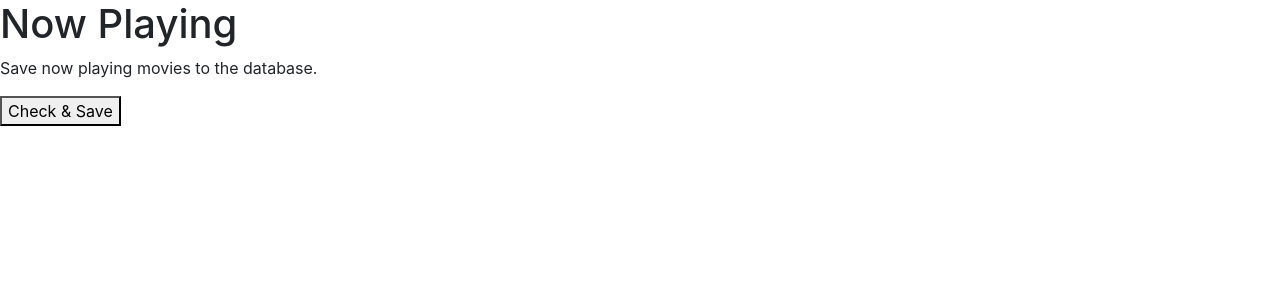
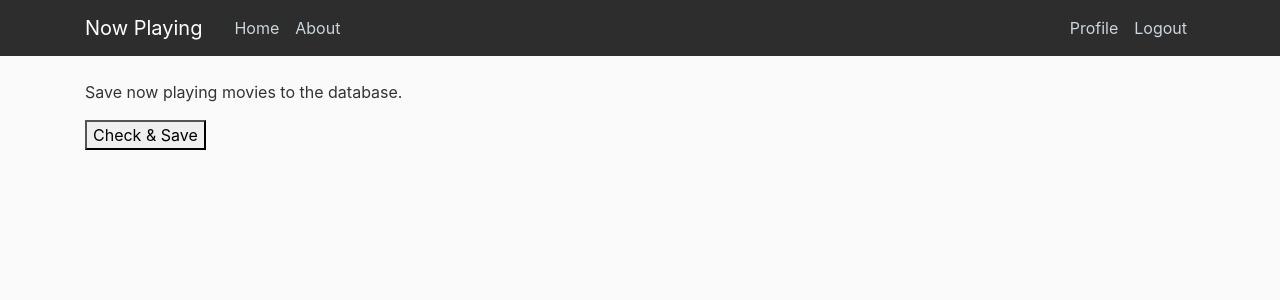
Before and after one commit to 4lm/trailer, a Django app: page /playing/ in a window 1280 px wide. Shown: the top 300 px of the page. Run offline with Django 3.2, Linux system fonts and the light colour scheme; the visitor is signed in with stand-in values (Sample User, id 1); some libraries are stand-ins or nearby versions.

Commit message:
Add nav bar

```diff
--- a/trailerapp/static/trailerapp/css/styles.css
+++ b/trailerapp/static/trailerapp/css/styles.css
@@ -1,3 +1,41 @@
+body {
+    background: #fafafa;
+    color: #333333;
+    margin-top: 5rem;
+}
+
+h1, h2, h3, h4, h5, h6 {
+    color: #444444;
+}
+
+ul {
+    margin: 0;
+}
+
+.bg-steel {
+    background-color: #2d2d2d;
+}
+
+.content-section {
+    background: #ffffff;
+    padding: 10px 20px;
+    border: 1px solid #dddddd;
+    border-radius: 3px;
+    margin-bottom: 20px;
+}
+
 .film-item {
     padding-bottom: 1rem;
 }
+
+.site-header .navbar-nav .nav-link {
+    color: #cbd5db;
+}
+
+.site-header .navbar-nav .nav-link:hover {
+    color: #ffffff;
+}
+
+.site-header .navbar-nav .nav-link.active {
+    font-weight: 500;
+}
--- a/trailerapp/templates/trailerapp/base.html
+++ b/trailerapp/templates/trailerapp/base.html
@@ -7,7 +7,6 @@
     {% load bootstrap4 %}
     {# Load CSS and JavaScript #}
     {% bootstrap_css %}
-    {% bootstrap_javascript jquery='full' %}
     <!-- Font Awesome CSS -->
     <link href="https://maxcdn.bootstrapcdn.com/font-awesome/4.7.0/css/font-awesome.min.css"
           rel="stylesheet"
@@ -22,12 +21,44 @@
     </title>
 </head>
 <body>
-<h1>{{ page_title }}</h1>
-
-{# Display django.contrib.messages as Bootstrap alerts #}
-{% bootstrap_messages %}
-
-{% block content %}{% endblock %}
+<header class="site-header">
+    <nav class="navbar navbar-expand-md navbar-dark bg-steel fixed-top">
+        <div class="container">
+            <a class="navbar-brand mr-4" href="{% url 'trailerapp:film-list' %}">{{ page_title }}</a>
+            <button class="navbar-toggler" type="button" data-toggle="collapse" data-target="#navbarToggle"
+                    aria-controls="navbarToggle"
+                    aria-expanded="false" aria-label="Toggle navigation">
+                <span class="navbar-toggler-icon"></span>
+            </button>
+            <div class="collapse navbar-collapse" id="navbarToggle">
+                <div class="navbar-nav mr-auto">
+                    <a class="nav-item nav-link" href="{% url 'trailerapp:film-list' %}">Home</a>
+                    <a class="nav-item nav-link" href="#">About</a>
+                </div>
+                <!-- Navbar Right Side -->
+                <div class="navbar-nav">
+                    {% if user.is_authenticated %}
+                        <a class="nav-item nav-link" href="#">Profile</a>
+                        <a class="nav-item nav-link" href="#">Logout</a>
+                    {% else %}
+                        <a class="nav-item nav-link" href="#">Login</a>
+                        <a class="nav-item nav-link" href="#">Register</a>
+                    {% endif %}
+                </div>
+            </div>
+        </div>
+    </nav>
+</header>
+<main role="main" class="container">
+    <div class="row">
+        <div class="col-md-8">
+            {# Display django.contrib.messages as Bootstrap alerts #}
+            {% bootstrap_messages %}
+            {% block content %}{% endblock %}
+        </div>
+    </div>
+</main>
+{% bootstrap_javascript jquery='full' %}
 <script type="text/javascript" src="{% static 'star-ratings/js/dist/star-ratings.min.js' %}"></script>
 <script type="text/javascript" src="{% static 'trailerapp/js/video.min.js' %}"></script>
 <script type="text/javascript" src="{% static 'trailerapp/js/Youtube.min.js' %}"></script>
```
